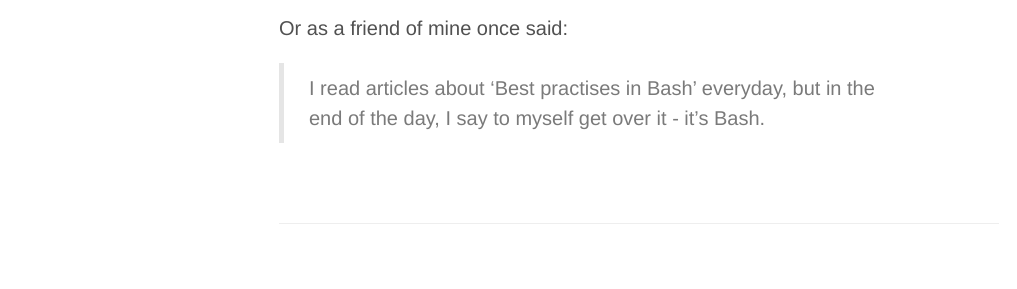
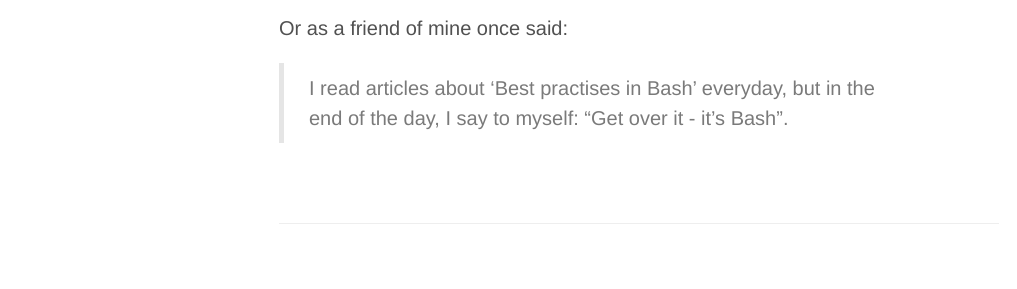
Before and after one commit to lyuboraykov/blog, a Jekyll site: the page built from _posts/2014-06-19-the-big-bash.markdown, in a window 1280 px wide and 900 px high, scrolled down 3894 px. Shown: the part 477-766 px from the top of the window, without its empty margins (1-1018 px from the left). Built offline with Jekyll 4.4.1, drawn with Linux system fonts in a browser that asks for light colours; Markdown is read by kramdown in place of the engine named in the settings.

```diff
--- a/_posts/2014-06-19-the-big-bash.markdown
+++ b/_posts/2014-06-19-the-big-bash.markdown
@@ -149,4 +149,4 @@ meant for big projects, but why shouldn't it be, it has so many capabilities.
 Or as a friend of mine once said:
 
 > I read articles about 'Best practises in Bash' everyday, but in the end of the day,
- I say to myself get over it - it's Bash.
+ I say to myself: "Get over it - it's Bash".
```
